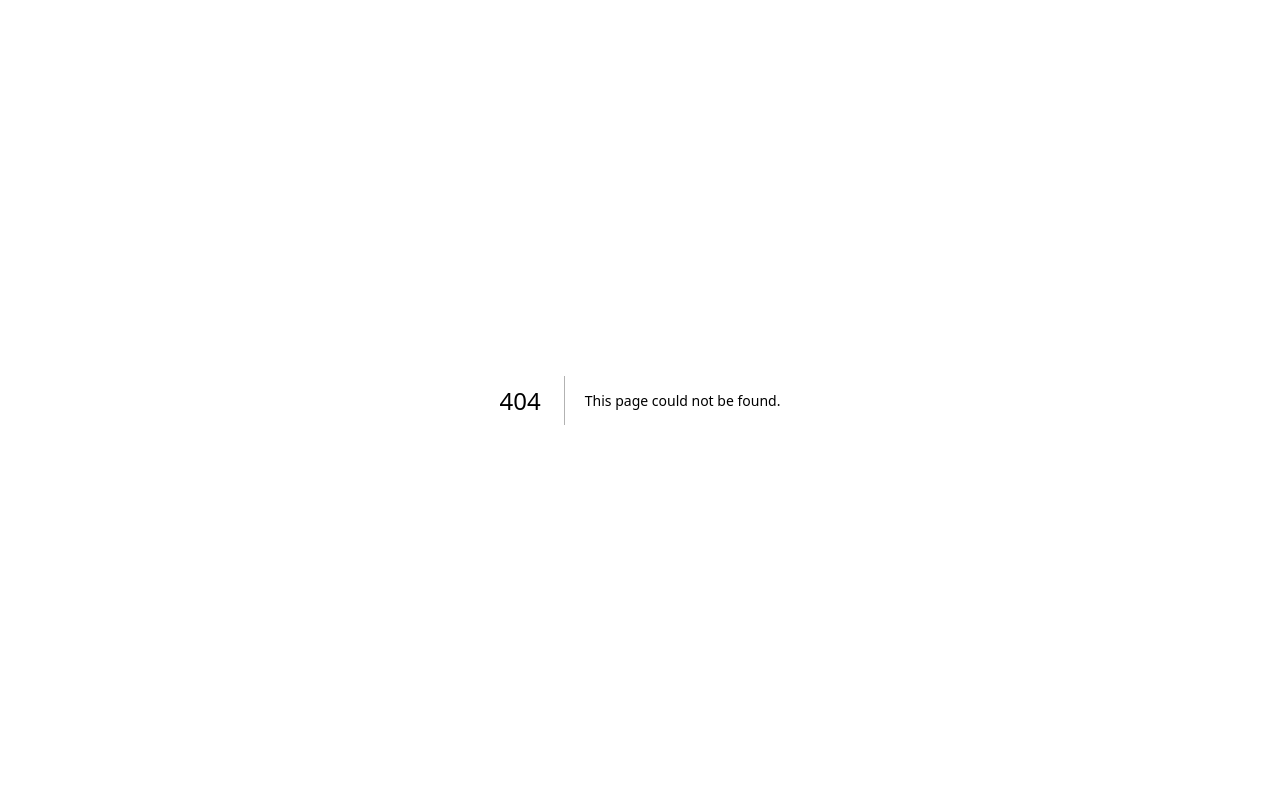
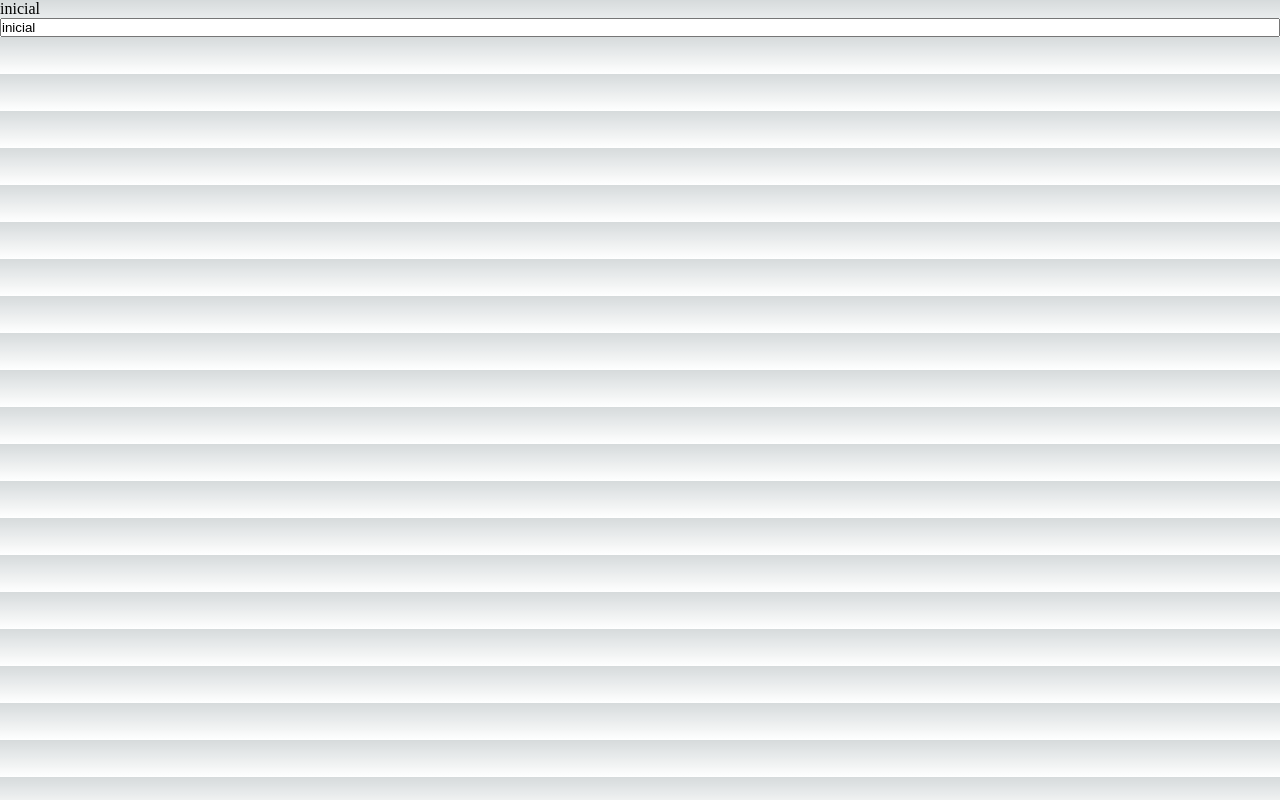
Before and after one commit to ArthurDetomi/NextJS, a Next.js app in the folder exercicios/: page /estado/formulario in a window 1280 px wide. Before the commit this address had no page. Built offline with nearby package versions, Linux system fonts and the light colour scheme.

Commit message:
Entendendo o que é componte controlado
Componentes controlados são componentes que possuem o estado controlado.

Componentes não constrolados são que os valores inseridos em um input por exemplo não está sendo controlado por um estado.

```diff
--- /dev/null
+++ b/exercicios/src/pages/estado/formulario.jsx
@@ -0,0 +1,22 @@
+import { useState } from "react";
+
+export default function formulario() {
+  const [valor, setValor] = useState("inicial");
+
+  function alterarInput(e) {
+    const value = e.target.value;
+    setValor(value);
+  }
+
+  return (
+    <div
+      style={{
+        display: "flex",
+        flexDirection: "column",
+      }}
+    >
+      <span>{valor}</span>
+      <input onChange={(e) => alterarInput(e)} type="text" value={valor} />
+    </div>
+  );
+}
```
